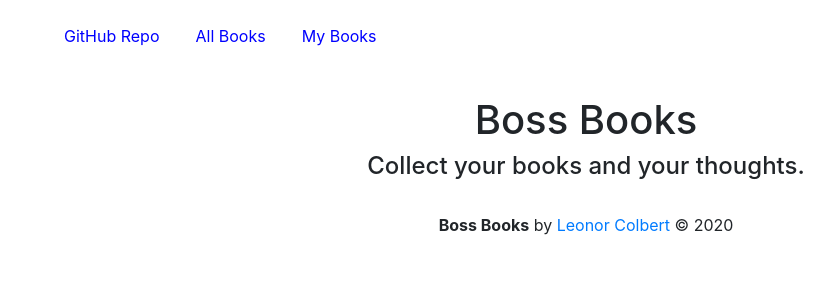
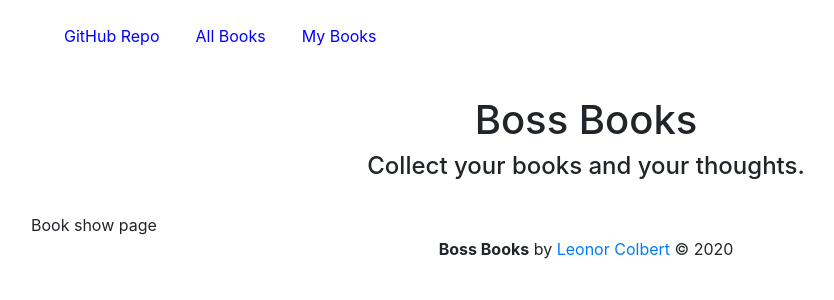
Before and after one commit to LeonorPDX/react-books-app, a React (Create React App) app in the folder books-frontend/: page /books/1 in a window 1280 px wide. Shown: the top 300 px of the page, without its empty margins (54-888 px from the left). Built offline with nearby package versions, Linux system fonts and the light colour scheme; no server answers.

Commit message:
Working on getting nested route to work, made changes to where routes are defined, added switch, passed router props to nest routes

```diff
--- a/books-frontend/src/App.js
+++ b/books-frontend/src/App.js
@@ -1,10 +1,6 @@
 import React from 'react';
-import { Route } from 'react-router-dom';
 
 import BooksContainer from './containers/BooksContainer';
-import UsersContainer from './containers/UsersContainer';
-import NavBar from './NavBar';
-import SignIn from './components/users/SignIn'
 
 
 class App extends React.Component {
@@ -12,24 +8,8 @@ class App extends React.Component {
   render() {
     return (
       <div className="App">
-        <header>
-          <NavBar />
-          <div className="container">
-              <div className="row pt-5">
-                <div className="col text-center">
-                  <h1>Boss Books</h1>
-                  <h4>Collect your books and your thoughts.</h4>
-                  <br />
-                </div>
-              </div>
-            </div>
-        </header>
 
-        <main>
-          <Route exact path="/" component={SignIn} />
-          <Route exact path="/books" component={BooksContainer} />
-          <Route exact path="/users" component={UsersContainer} />
-        </main>
+        <BooksContainer />
 
       </div>
     );
--- a/books-frontend/src/NavBar.js
+++ b/books-frontend/src/NavBar.js
@@ -13,6 +13,7 @@ class NavBar extends React.Component {
 
     render() {
         return (  // make this into two columns, one on left with all books and my books, on the right the links to external resources (github, video, blog)
+          <header>
             <div className="container">
               <br />
               <a style={link} href="https://github.com/LeonorPDX/react-books-app">GitHub Repo</a>
@@ -21,6 +22,18 @@ class NavBar extends React.Component {
 
               <NavLink to='/users' exact style={link} activeStyle={{ background: 'lightgrey' }}>My Books</NavLink>
             </div>
+
+            <div className="container">
+              <div className="row pt-5">
+                <div className="col text-center">
+                  <h1>Boss Books</h1>
+                  <h4>Collect your books and your thoughts.</h4>
+                  <br />
+                </div>
+              </div>
+            </div>
+
+        </header>
         )
     }
 }
--- /dev/null
+++ b/books-frontend/src/components/books/Book.js
@@ -0,0 +1,39 @@
+import React, { Component } from 'react';
+
+
+class Book extends Component {
+    render() {
+        return (
+            <div>Book show page</div>
+        )
+    }
+
+//  render() {
+//    const { books, match } = this.props;
+//    const book = books.find(b => b.id === match.params.id)
+//
+//    return (
+//        <div class="card">
+//            <div class="card-header">
+//                Book Details
+//            </div>
+//
+//            <div class="card-body">
+//            <div class="row">
+//                <div class="col">
+//                    <img src={book.img} alt={book.title} />
+//                </div>
+//                <div class="col-6">
+//                    <h5 class="card-title">{book.title}</h5>
+//                    <p class="card-text">{book.authors}</p>
+//                    <p class="card-text">{book.description}</p>
+//                </div>
+//            </div>
+//                <a href="http://localhost:3000" class="btn btn-primary">Go somewhere</a>
+//            </div>
+//        </div>
+//    );
+//  }
+};
+
+export default Book;
--- a/books-frontend/src/components/books/Books.js
+++ b/books-frontend/src/components/books/Books.js
@@ -1,5 +1,6 @@
 import React, { Component } from 'react';
 import BookCard from './BookCard';
+import SearchBooks from './SearchBooks';
 
 class Books extends Component {
 
@@ -7,6 +8,7 @@ class Books extends Component {
   render() {
     return(
       <div className="container">
+        <SearchBooks books={this.props.books} />
 
         <h4>All Books</h4>
         <div className="row row-cols-1 row-cols-md-4">
--- a/books-frontend/src/containers/BooksContainer.js
+++ b/books-frontend/src/containers/BooksContainer.js
@@ -1,9 +1,13 @@
 import React, { Component } from 'react';
 import { connect } from 'react-redux';
+import { Route, Switch } from 'react-router-dom';
 
 import Books from '../components/books/Books';
 import { fetchBooks } from '../actions/fetchBooks'
-import SearchBooks from '../components/books/SearchBooks';
+import Book from '../components/books/Book';
+import NavBar from '../NavBar'
+import UsersContainer from './UsersContainer';
+import SignIn from '../components/users/SignIn'
 
 class BooksContainer extends Component {
 
@@ -14,8 +18,13 @@ class BooksContainer extends Component {
     render() {
         return (
         <div>
-          <SearchBooks books={this.props.books} />
-          <Books books={this.props.books} />
+          <NavBar />
+          <Switch>
+            <Route path='/books/:id' render={(routerProps) => <Book {...routerProps} books={this.props.books}/>}/>
+            <Route path='/books' render={(routerProps) => <Books {...routerProps} books={this.props.books}/>}/>
+            <Route path='/users' component={UsersContainer} />
+            <Route exact path='/' component={SignIn} />
+          </Switch>
         </div>
         )
 
```
Lines whose indentation alone changed are shown as unchanged.
